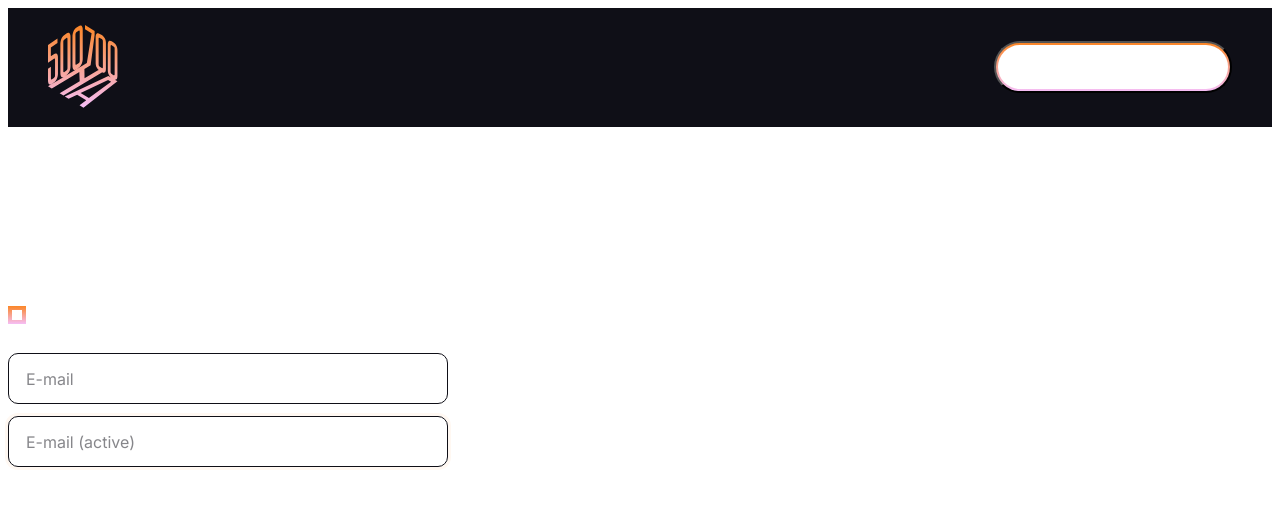
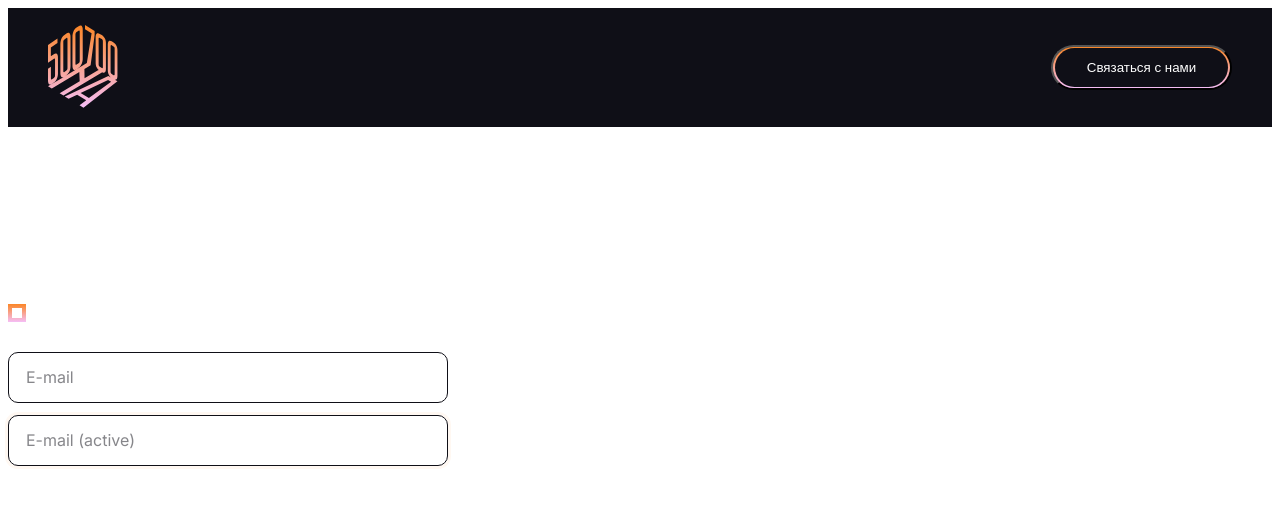
Before and after one commit to Hel1pls/test_500na700, a Next.js app: page / in a window 1280 px wide. Shown: the top 508 px of the page. Built offline with nearby package versions, Linux system fonts and the light colour scheme.

Commit message:
stile button and link fix

```diff
--- a/app/page.tsx
+++ b/app/page.tsx
@@ -12,17 +12,17 @@ export default function Home() {
 
 
 				<div style={{ marginTop: 24 }}>
-					<Link variant='title' href='#'>
+					<Link href='#'>
 						Links
 					</Link>
 				</div>
 
 				<div style={{ marginTop: 12 }}>
-					<Link variant='normal' href='#'>
+					<Link href='#'>
 						Normal
 					</Link>
 					<span style={{ marginLeft: 16 }} />
-					<Link variant='normal' muted href='#'>
+					<Link muted href='#'>
 						Normal (muted)
 					</Link>
 				</div>
--- a/src/shared/styles/globals.scss
+++ b/src/shared/styles/globals.scss
@@ -191,3 +191,15 @@ header {
 	text-transform: uppercase;
 	color: var(--color-white);
 }
+
+/* Font-weight utility classes (apply where needed) */
+/* Use these to override weight without duplicating size rules */
+.fw-regular {
+	font-weight: 400 !important;
+}
+.fw-medium {
+	font-weight: 500 !important;
+}
+.fw-semibold {
+	font-weight: 600 !important;
+}
--- a/src/shared/ui/Button/button.module.scss
+++ b/src/shared/ui/Button/button.module.scss
@@ -7,48 +7,19 @@
 		var(--color-gradient-start) 0%,
 		var(--color-gradient-end) 100%
 	);
-	border-radius: 40px; /* outer radius */
 	display: inline-flex;
 	align-items: center;
 	justify-content: center;
+	position: relative;
+	border-radius: 40px;
 	cursor: pointer;
-	transition:
-		transform 80ms ease,
-		background 200ms ease;
+	transition: transform 80ms ease;
+   width: 181px;
+   height: 45px;
 }
 
 .btn:active {
 	transform: translateY(1px);
-}
-
-/* Variants */
-.btn--white {
-	color: var(--color-white);
-}
-
-.btn--black {
-	color: var(--color-black);
-}
-
-/* Hover uses gradient from globals */
-.btn--white:hover,
-.btn--black:hover {
-	background: linear-gradient(
-		180deg,
-		var(--color-gradient-start) 0%,
-		var(--color-gradient-end) 100%
-	);
-}
-
-/* Outline variant: outer shows gradient border, inner holds padding and background */
-.btn--outline {
-	/* make outer act as gradient frame */
-	padding: 2px; /* border thickness */
-	background: linear-gradient(
-		180deg,
-		var(--color-gradient-start) 0%,
-		var(--color-gradient-end) 100%
-	);
 }
 
 .btnInner {
@@ -56,63 +27,50 @@
 	align-items: center;
 	justify-content: center;
 	padding: 12px 20px;
-	border-radius: 40px; /* inner radius */
-	background: var(--background);
+	gap: 10px;
+	border-radius: 40px;
+	/* inner surface background controlled by variant variable */
+	background: var(--color-black, #0F0F17);
 	transition:
 		background 200ms ease,
-		color 200ms ease;
+		color 200ms ease,
+		box-shadow 120ms ease;
+	font-size: var(--type-link-16);
+   width: 181px;
 }
 
-/* On hover outline -> fill with gradient (inner becomes gradient) */
-.btn--outline:hover .btnInner {
-	background: linear-gradient(
-		180deg,
-		var(--color-gradient-start) 0%,
-		var(--color-gradient-end) 100%
-	);
+
+
+
+/* Color variants (normal state text color) */
+// .btn--white {
+// 	/* white text variant: dark inner background */
+// 	--btn-inner-bg: #4b4b4b;
+// }
+
+.btn--white .btnInner {
+	color: #ffffff;
 }
 
-/* Ensure outline inner text is visible on dark backgrounds */
-.btn--outline .btnInner {
-	color: var(--color-white);
-}
-
-/* Sizes */
-.btn--large .btnInner {
-	font-weight: 400;
-	font-size: 32px;
-	line-height: 130%;
-	text-transform: uppercase;
-}
-
-.btn--normal .btnInner {
-	font-weight: 500;
-	font-size: 16px;
-	line-height: 130%;
-	text-transform: uppercase;
-	letter-spacing: 0.1em;
-}
-
-/* make text color variant-specific inside inner */
-.btn--white .btnInner {
-	color: var(--color-white);
+.btn--black {
+	/* black text variant: light inner background */
+	--btn-inner-bg: #f3f4f6;
 }
 
 .btn--black .btnInner {
-	color: var(--color-black);
+	color: #0f0f17;
 }
 
-/* In case a dashed-outline variant is needed (from spec box example) */
+/* Dashed container example from spec (kept as separate utility) */
 .btn--outline-dashed {
 	border: 1px dashed #9747ff;
 	border-radius: 5px;
 }
 
-/* Hover behavior: inner fills with gradient */
+/* Hover: inner fills with gradient per Figma */
 .btn:hover .btnInner {
-	background: linear-gradient(
-		180deg,
-		var(--color-gradient-start) 0%,
-		var(--color-gradient-end) 100%
-	);
+	/* hover fills inner with gradient */
+	background: linear-gradient(180deg, #fb8627 0%, #f5bef6 100%);
+	color: #ffffff; /* ensure contrast on gradient */
+	box-shadow: 0 6px 20px rgba(251, 134, 39, 0.12);
 }
--- a/src/shared/ui/Link/Link.tsx
+++ b/src/shared/ui/Link/Link.tsx
@@ -2,26 +2,16 @@ import React from 'react'
 import styles from './link.module.scss'
 
 type Props = React.AnchorHTMLAttributes<HTMLAnchorElement> & {
-	variant?: 'title' | 'normal'
 	muted?: boolean
-	hoverable?: boolean
 }
 
 export const Link: React.FC<Props> = ({
-	variant = 'normal',
+	className = '',
 	muted = false,
-	hoverable = false,
-	className = '',
 	children,
 	...rest
 }) => {
-	const cls = [
-		styles.link,
-		variant === 'title' ? styles['link--title'] : styles['link--normal'],
-		muted ? styles['link--muted'] : '',
-		hoverable ? styles['link--hoverable'] : '',
-		className,
-	]
+	const cls = [styles.link, muted ? styles['link--muted'] : '', className]
 		.filter(Boolean)
 		.join(' ')
 
--- a/src/shared/ui/Link/link.module.scss
+++ b/src/shared/ui/Link/link.module.scss
@@ -1,35 +1,14 @@
 .link {
-	font-family: var(--font-inter);
-	font-style: normal;
-	text-transform: uppercase;
 	color: var(--color-white);
 	display: inline-block;
 	background: transparent;
 	border: none;
-	padding: 0;
-	cursor: pointer;
-	text-decoration: none;
+   text-decoration: none;
+	font-weight: var(--fw-500);
+	font-size: var(--type-link-16);
+
+	/* Optional: muted state when explicitly requested */
+	.link--muted {
+		opacity: 0.5;
+	}
 }
-
-.link--title {
-	font-weight: 400;
-	font-size: var(--type-link-16);
-	line-height: 130%;
-}
-
-.link--normal {
-	font-weight: 400;
-	font-size: 16px;
-	line-height: 130%;
-	letter-spacing: 0.1em;
-	opacity: 1;
-}
-
-.link--muted {
-	opacity: 0.5;
-}
-
-.link--hoverable:hover {
-	opacity: 0.8;
-	text-decoration: underline;
-}
--- a/src/widgets/header/Header.tsx
+++ b/src/widgets/header/Header.tsx
@@ -17,7 +17,7 @@ export const Header: React.FC = () => {
 			<div className={styles.spacer} />
 			<div className={styles.actions}>
 				<Button variant='white' size='normal'>
-					<Link variant='title' href='#'>
+					<Link href='#'>
 						Связаться с нами
 					</Link>
 				</Button>
```
Also changed, not shown: 1 other file (tests, documents, lock files or other folders).
